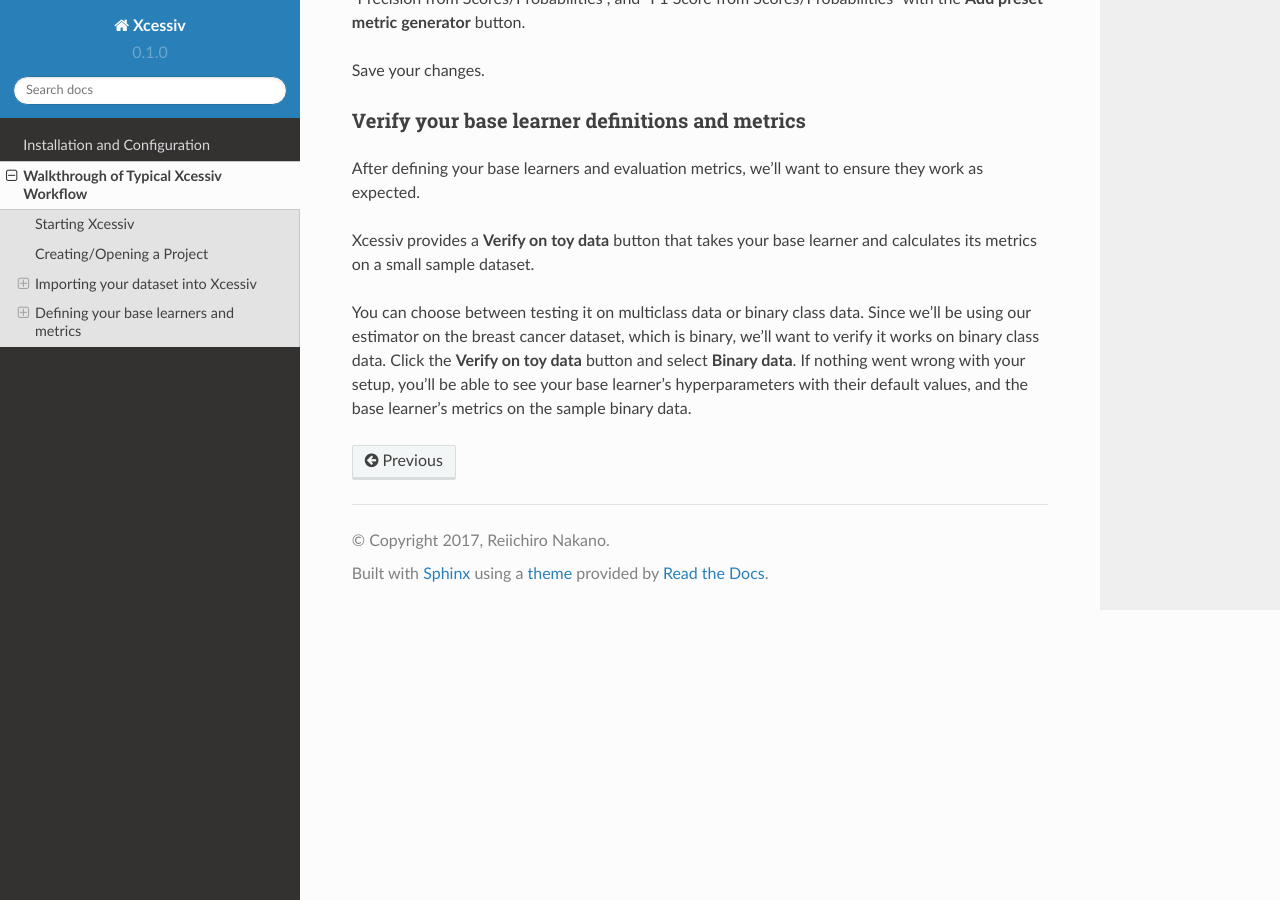
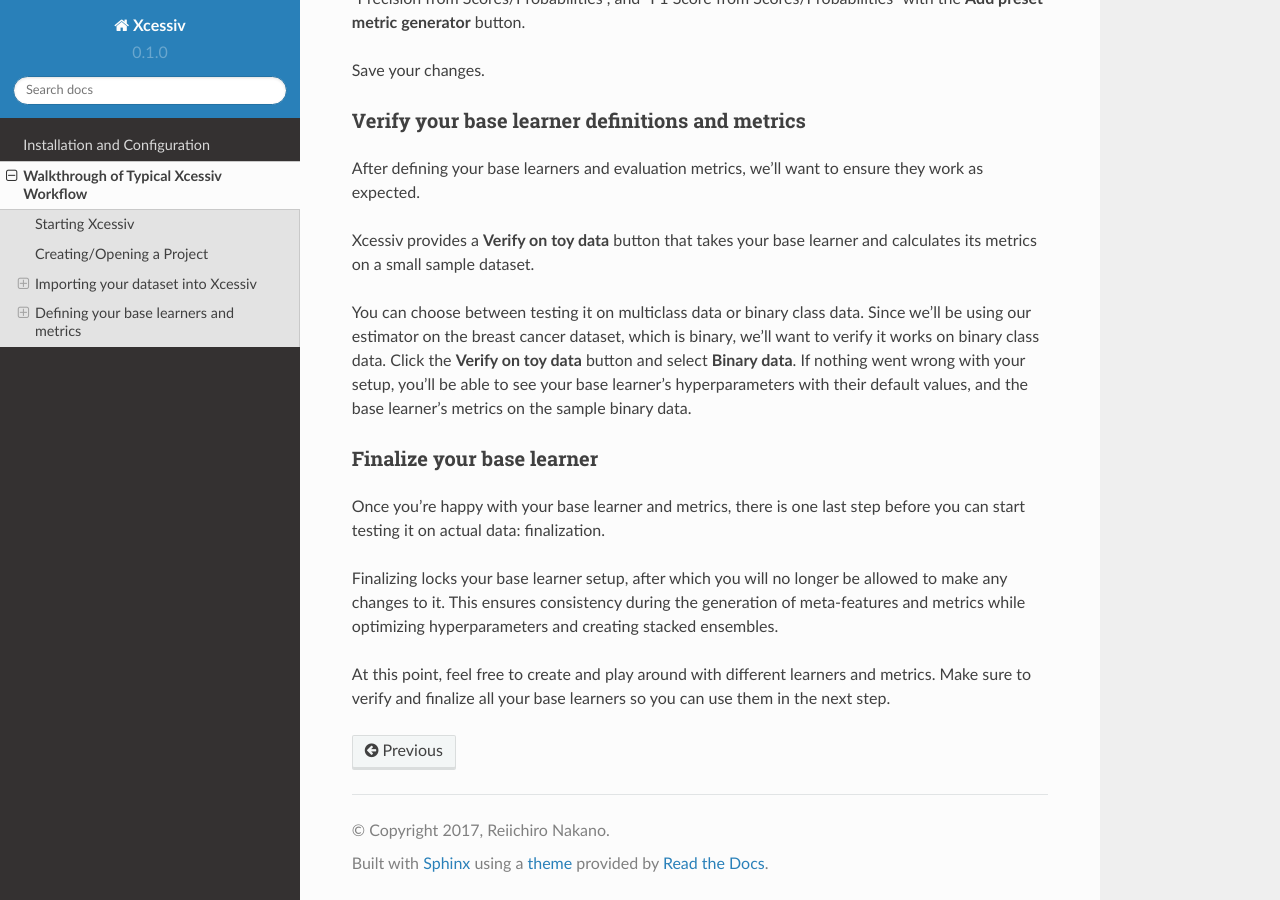
Before and after one commit to reiinakano/xcessiv, a Sphinx documentation site: the page built from docs/walkthrough.rst, in a window 1280 px wide and 900 px high, scrolled down 8102 px. Built offline with Sphinx 7.4.7 and the Read the Docs theme 2.0.0, drawn with Linux system fonts in a browser that asks for light colours.

Commit message:
modify docs finalize your base learner

```diff
--- a/docs/walkthrough.rst
+++ b/docs/walkthrough.rst
@@ -224,3 +224,13 @@
 Xcessiv provides a **Verify on toy data** button that takes your base learner and calculates its metrics on a small sample dataset.
 
 You can choose between testing it on multiclass data or binary class data. Since we'll be using our estimator on the breast cancer dataset, which is binary, we'll want to verify it works on binary class data. Click the **Verify on toy data** button and select **Binary data**. If nothing went wrong with your setup, you'll be able to see your base learner's hyperparameters with their default values, and the base learner's metrics on the sample binary data.
+
+
+Finalize your base learner
+~~~~~~~~~~~~~~~~~~~~~~~~~~
+
+Once you're happy with your base learner and metrics, there is one last step before you can start testing it on actual data: finalization.
+
+Finalizing locks your base learner setup, after which you will no longer be allowed to make any changes to it. This ensures consistency during the generation of meta-features and metrics while optimizing hyperparameters and creating stacked ensembles.
+
+At this point, feel free to create and play around with different learners and metrics. Make sure to verify and finalize all your base learners so you can use them in the next step.
```
